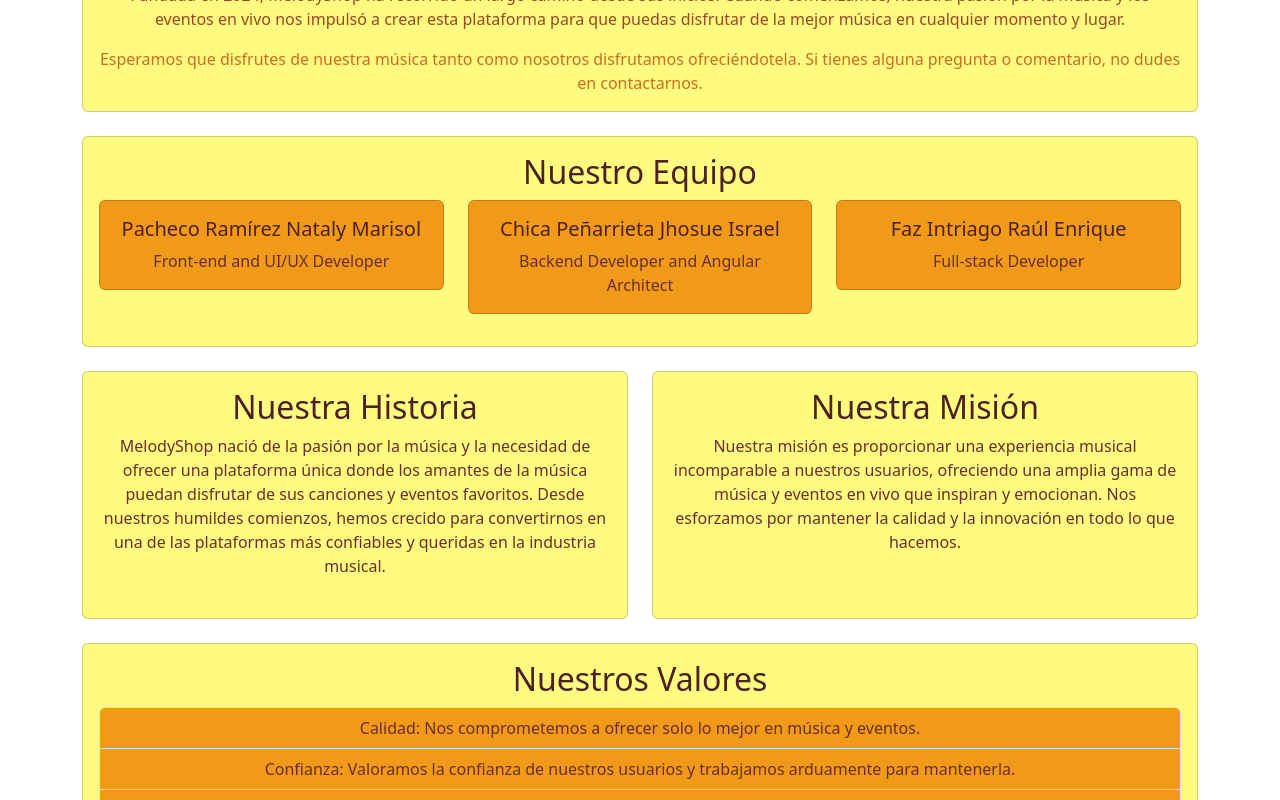
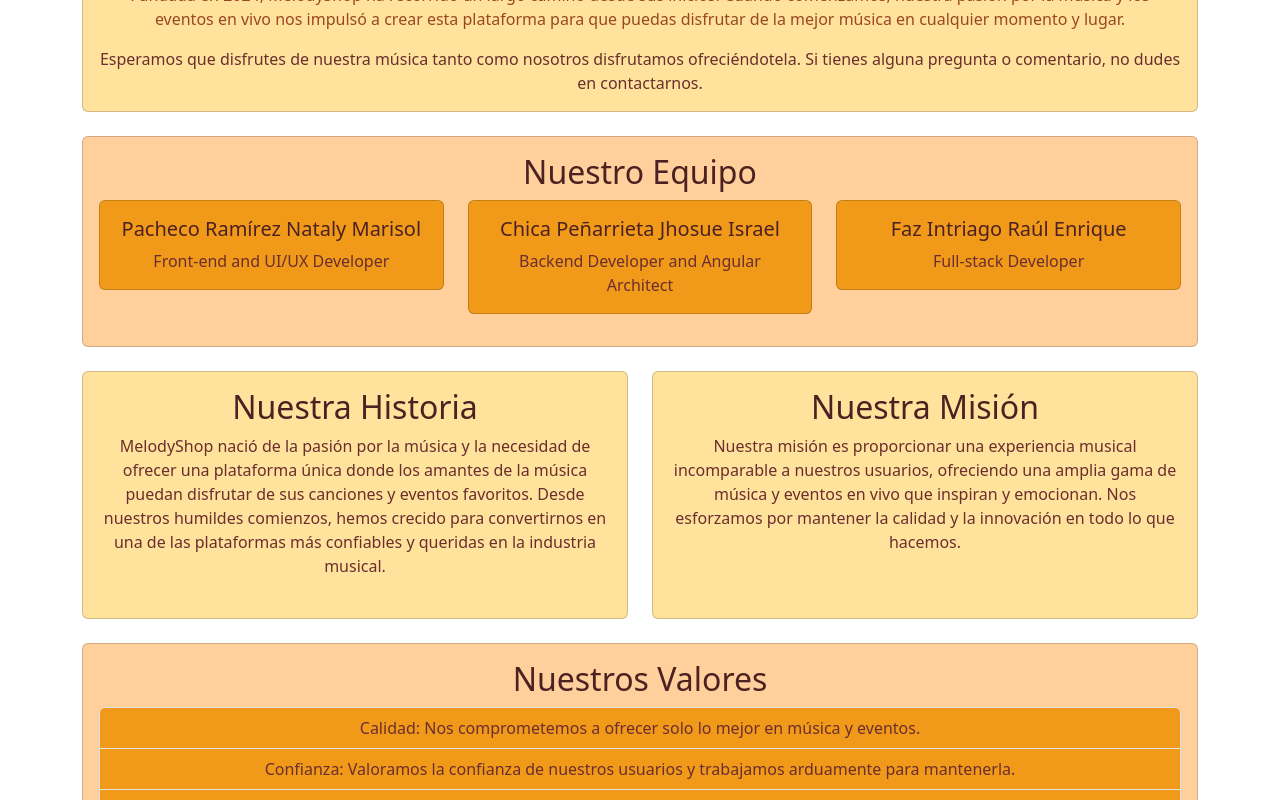
Before and after one commit to Jhosue-Chica/U2Proyecto_GrupoD, an Angular app: page /about in a window 1280 px wide. Shown: the part 320-1120 px from the top of the page. Built offline with nearby package versions, Linux system fonts and the light colour scheme.

Commit message:
vomit about

```diff
--- a/src/app/about/about.component.css
+++ b/src/app/about/about.component.css
@@ -46,6 +46,12 @@ body {
     background-color: var(--color-light-orange);
   }
 
+
+
   .bg-yellow {
-    background-color: var(--color-yellow);
+    background-color: #ffe39c;
   }
+
+  .bg-yellow2 {
+    background-color: #ffcf9c;
+  }
--- a/src/app/about/about.component.html
+++ b/src/app/about/about.component.html
@@ -12,13 +12,13 @@
           <p class="card-text text-rust">
             Fundada en 2024, MelodyShop ha recorrido un largo camino desde sus inicios. Cuando comenzamos, nuestra pasión por la música y los eventos en vivo nos impulsó a crear esta plataforma para que puedas disfrutar de la mejor música en cualquier momento y lugar.
           </p>
-          <p class="card-text text-orange">
+          <p class="card-text text-brown">
             Esperamos que disfrutes de nuestra música tanto como nosotros disfrutamos ofreciéndotela. Si tienes alguna pregunta o comentario, no dudes en contactarnos.
           </p>
         </div>
       </div>
 
-      <div class="card bg-yellow mb-4">
+      <div class="card bg-yellow2 mb-4">
         <div class="card-body">
           <h2 class="card-title text-dark-brown">Nuestro Equipo</h2>
           <div class="row">
@@ -33,12 +33,12 @@
           </div>
           <div *ngIf="selectedMember" class="mt-4">
             <h3 class="text-rust">Información del Miembro</h3>
-            <div class="card bg-light-orange mb-3">
+            <div class="card bg-yellow mb-3">
               <div class="card-body">
                 <p class="text-dark-brown">Nombre: {{ selectedMember.name }}</p>
                 <p class="text-brown">Rol: {{ selectedMember.role }}</p>
-                <p class="text-rust">Biografía: {{ selectedMember.bio }}</p>
-                <p class="text-yellow">Responsibilidades: {{ selectedMember.responsibilities }}</p>
+                <p class="text-brown">Biografía: {{ selectedMember.bio }}</p>
+                <p class="text-brown">Responsibilidades: {{ selectedMember.responsibilities }}</p>
               </div>
             </div>
           </div>
@@ -69,7 +69,7 @@
       </div>
       <br>
 
-      <div class="card bg-yellow mb-4">
+      <div class="card bg-yellow2 mb-4">
         <div class="card-body">
           <h2 class="card-title text-dark-brown">Nuestros Valores</h2>
           <ul class="list-group">
```
